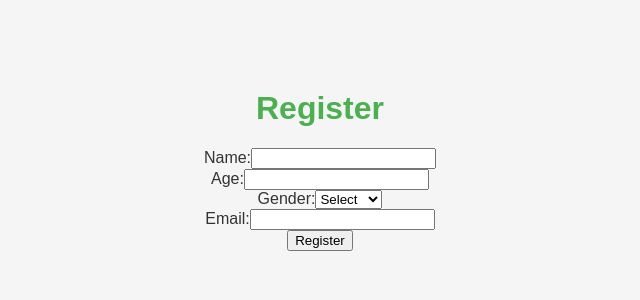
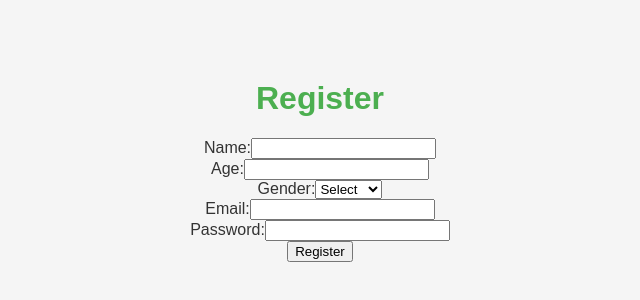
Before and after one commit to tigerhostsolutions/RTT50-MERN-SE-CAPSTONE-FE, a React (Vite) app: page /register in a window 1280 px wide. Shown: the part 240-540 px from the top of the page, without its empty margins (320-960 px from the left). Built offline with nearby package versions, Linux system fonts and the light colour scheme.

Commit message:
created/updated: added password field. Test currently failed on backend.

```diff
--- a/src/pages/Login.jsx
+++ b/src/pages/Login.jsx
@@ -17,8 +17,9 @@ const Login = () => {
       const loginData = { email, password };
 
       // Send request to backend
-      const login = import.meta.env.VITE_LOGIN_URL;
-      const response = await axios.post(`${login}`, loginData);
+      // const login = import.meta.env.VITE_LOGIN_URL;
+      // const response = await axios.post(`${login}`, loginData);
+      const response = await axios.post(`http://localhost:3000/bsocial/login`, loginData);
 
       // Handle success: Display message and optionally do further actions
       setMessage('Login successful!');
--- a/src/pages/Registration.jsx
+++ b/src/pages/Registration.jsx
@@ -6,6 +6,7 @@ const Registration = () => {
   const [age, setAge] = useState('');
   const [gender, setGender] = useState('');
   const [email, setEmail] = useState('');
+  const [password, setPassword] = useState('');
   const [message, setMessage] = useState('');
   const [error, setError] = useState(''); // For error messages
 
@@ -15,13 +16,14 @@ const Registration = () => {
     try{
       //Prepare the request body
       const userData = {
-        name, age, gender, email,
+        name, age, gender, email, password,
       };
       console.log(userData); //debugging
 
       //Send API request using Axios
-      const registration = import.meta.env.VITE_REGISTRATION_URL;
-      const response = await axios.post(`${registration}`,userData);
+      // const registration = import.meta.env.VITE_REGISTRATION_URL;
+      // const response = await axios.post(`${registration}`,userData);
+      const response = await axios.post(`http://localhost:3000/bsocial/register`,userData);
 
       //Handle Success
       setMessage(response.data.message || 'Registration successful!')
@@ -31,6 +33,7 @@ const Registration = () => {
       setAge('');
       setGender('');
       setEmail('');
+      setPassword('');
     } catch (err) {
       //Handle Errors
       if (err.response && err.response.data) {
@@ -97,6 +100,17 @@ const Registration = () => {
       </label >
       <br />
 
+      <label >Password:
+        <input
+            type = "password"
+            name = "password"
+            value={password}
+            onChange={(e) => setPassword(e.target.value)}
+            required
+        />
+      </label >
+      <br />
+
       <button type = "submit" >Register</button >
     </form >
   </div >);
```
